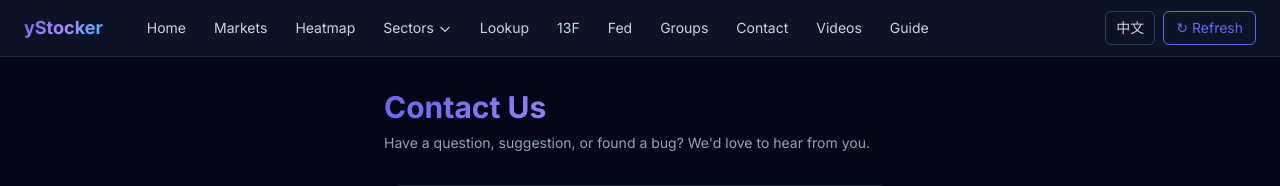
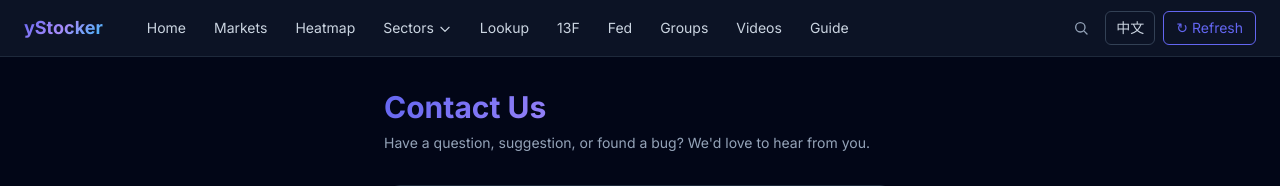
Before and after one commit to 15th-Ave-NE/ystocker, a Flask app: page /contact in a window 1280 px wide. Shown: the top 186 px of the page. Run offline with Flask 3, Linux system fonts and the light colour scheme; data that the repository does not hold is empty; some libraries are stand-ins or nearby versions.

Commit message:
Refactor nav: remove Contact link, change Lookup to search icon at top-right
- Remove Contact link from desktop nav and mobile menu (still accessible
  via footer)
- Replace Lookup text link in desktop nav with a search icon (magnifying
  glass SVG) positioned in the top-right controls area alongside the
  language toggle and refresh button
- Remove Lookup text link from desktop nav (now only the icon)
- Mobile menu retains Lookup as a text link for usability

Co-Authored-By: Claude Sonnet 4.6 <noreply@anthropic.com>

```diff
--- a/ystocker/templates/base.html
+++ b/ystocker/templates/base.html
@@ -150,9 +150,6 @@
         <a href="{{ url_for('main.groups') }}"
            class="px-3 py-1.5 rounded-md text-sm text-slate-300 hover:text-white hover:bg-slate-800 transition"
            data-i18n="nav.groups">Groups</a>
-        <a href="{{ url_for('main.contact') }}"
-           class="px-3 py-1.5 rounded-md text-sm text-slate-300 hover:text-white hover:bg-slate-800 transition"
-           data-i18n="nav.contact">Contact</a>
         <a href="{{ url_for('main.videos') }}"
            class="px-3 py-1.5 rounded-md text-sm text-slate-300 hover:text-white hover:bg-slate-800 transition"
            data-i18n="nav.videos">Videos</a>
@@ -161,8 +158,16 @@
            data-i18n="nav.guide">Guide</a>
       </nav>
 
-      <!-- Refresh button + Language toggle -->
+      <!-- Refresh button + Search icon + Language toggle -->
       <div class="relative ml-auto hidden md:flex items-center gap-2">
+        <!-- Search / Lookup icon -->
+        <a href="{{ url_for('main.lookup') }}" title="Lookup"
+           class="p-2 rounded-md text-slate-400 hover:text-white hover:bg-slate-800 transition"
+           aria-label="Lookup">
+          <svg class="w-4 h-4" fill="none" stroke="currentColor" stroke-width="2" viewBox="0 0 24 24">
+            <circle cx="11" cy="11" r="7"/><path stroke-linecap="round" d="M21 21l-4.35-4.35"/>
+          </svg>
+        </a>
         <!-- Language toggle -->
         <button onclick="I18n.toggle()"
                 class="lang-toggle-btn px-2.5 py-1.5 rounded-md text-sm border border-slate-700 text-slate-300
@@ -214,7 +219,6 @@
         <a href="{{ url_for('main.thirteenf') }}" class="px-3 py-2.5 rounded-md text-sm text-slate-300 hover:bg-slate-800" data-i18n="nav.thirteenf">13F</a>
         <a href="{{ url_for('main.fed') }}" class="px-3 py-2.5 rounded-md text-sm text-slate-300 hover:bg-slate-800" data-i18n="nav.fed">Fed</a>
         <a href="{{ url_for('main.groups') }}" class="px-3 py-2.5 rounded-md text-sm text-slate-300 hover:bg-slate-800" data-i18n="nav.groups">Groups</a>
-        <a href="{{ url_for('main.contact') }}" class="px-3 py-2.5 rounded-md text-sm text-slate-300 hover:bg-slate-800" data-i18n="nav.contact">Contact</a>
         <a href="{{ url_for('main.videos') }}" class="px-3 py-2.5 rounded-md text-sm text-slate-300 hover:bg-slate-800" data-i18n="nav.videos">Videos</a>
         <a href="{{ url_for('main.guide') }}" class="px-3 py-2.5 rounded-md text-sm text-slate-300 hover:bg-slate-800" data-i18n="nav.guide">Guide</a>
         <a id="refreshBtnMobile" href="{{ url_for('main.thirteenf_refresh') if request.endpoint == 'main.thirteenf' else (url_for('main.fed_refresh') if request.endpoint == 'main.fed' else url_for('main.refresh')) }}" class="px-3 py-2.5 rounded-md text-sm text-brand hover:bg-slate-800" data-i18n="nav.refresh">↻ Refresh</a>
```
